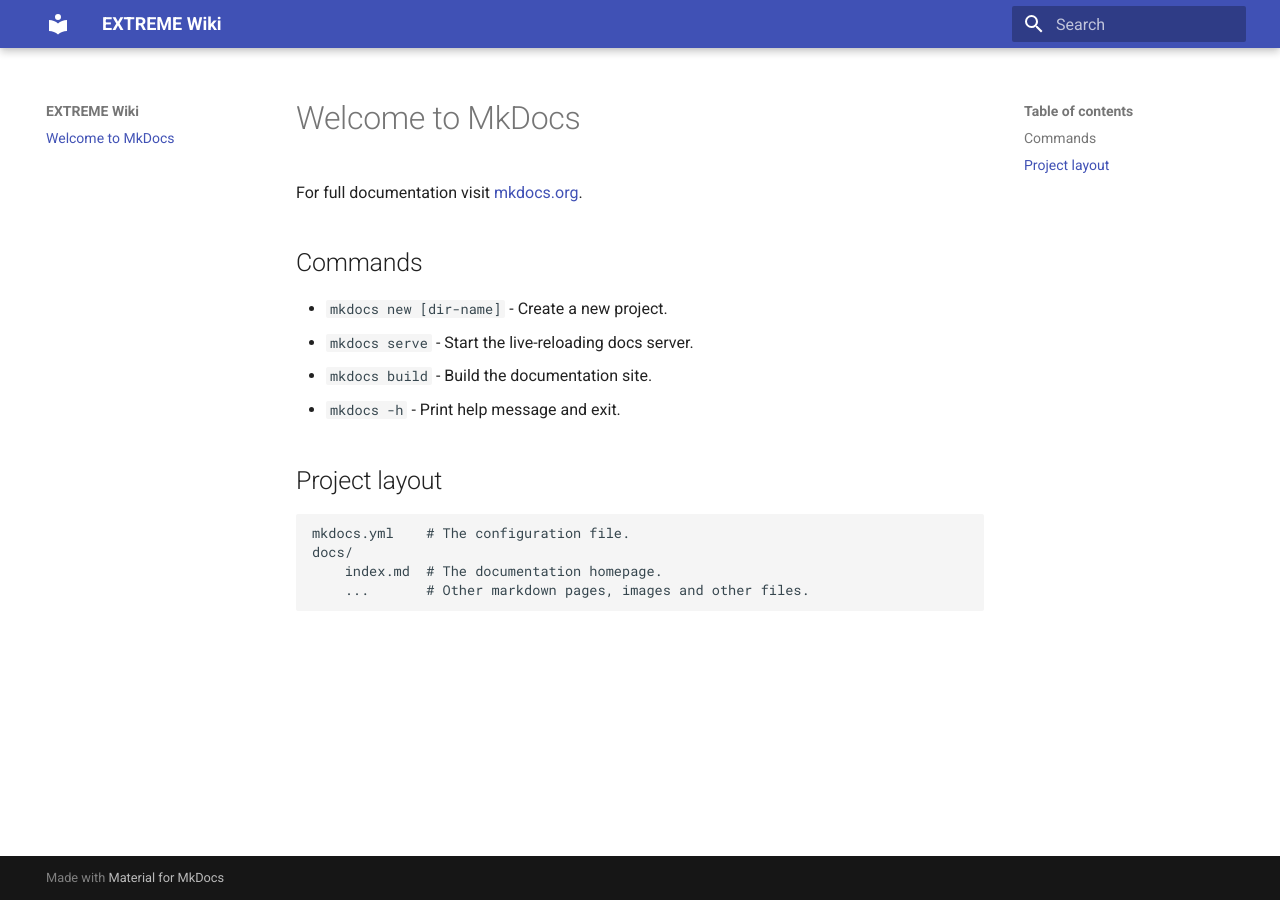
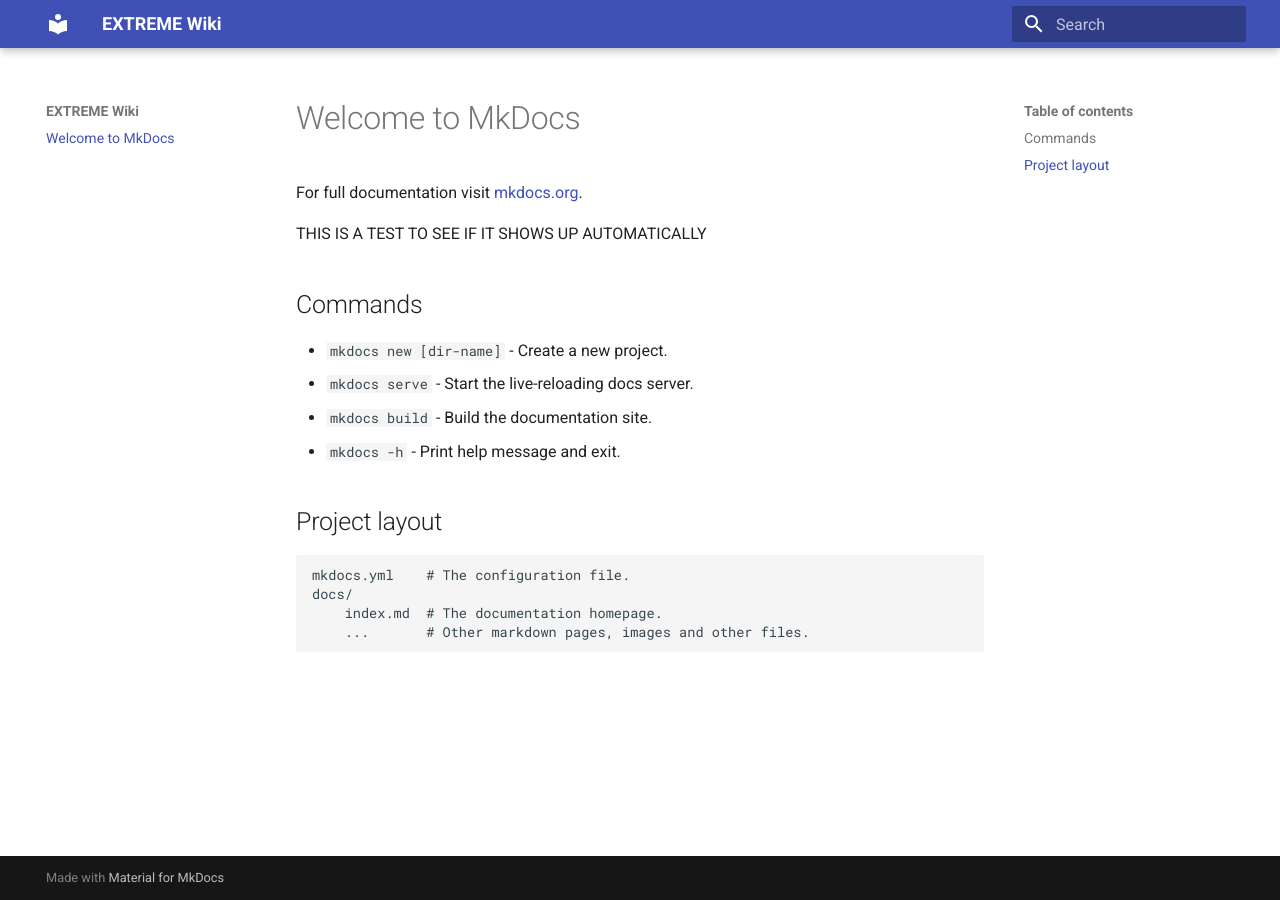
Before and after one commit to eduardo404/extreme-wiki, an MkDocs documentation site: the page built from docs/index.md, in a window 1280 px wide. Built offline with MkDocs 1.6.1 and Material for MkDocs 9.7.7, drawn with Linux system fonts in a browser that asks for light colours.

Commit message:
Test commit.

```diff
--- a/docs/index.md
+++ b/docs/index.md
@@ -1,6 +1,8 @@
 # Welcome to MkDocs
 
 For full documentation visit [mkdocs.org](https://www.mkdocs.org).
+
+THIS IS A TEST TO SEE IF IT SHOWS UP AUTOMATICALLY
 
 ## Commands
 
```
